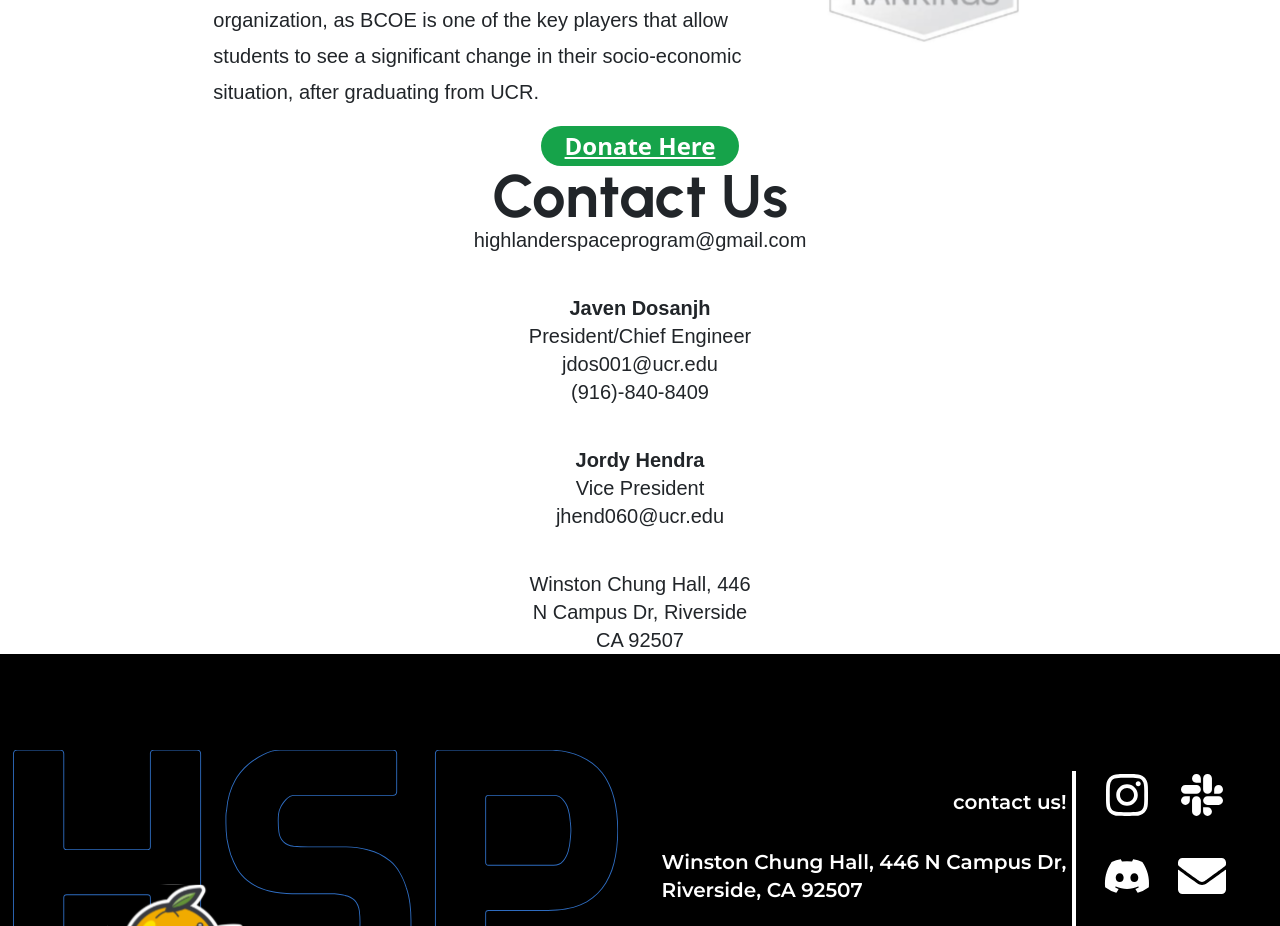
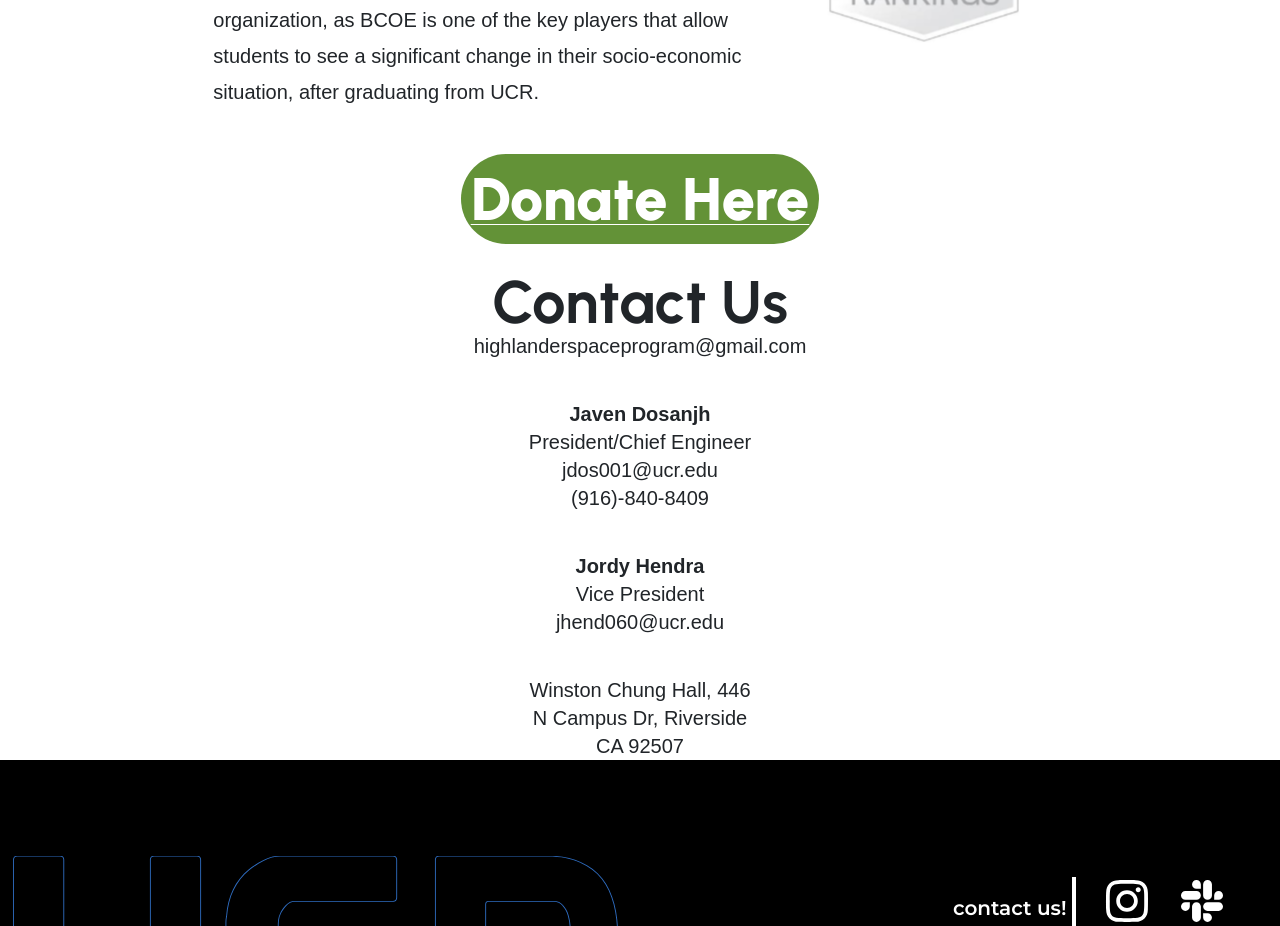
Before and after one commit to acm-ucr/hsp-website, a Next.js app: page /donate in a window 1280 px wide. Shown: the part 1760-2686 px from the top of the page. Built offline with nearby package versions, Linux system fonts and the light colour scheme.

Commit message:
fixed donate button

```diff
--- a/src/components/donate/Donate.js
+++ b/src/components/donate/Donate.js
@@ -5,7 +5,7 @@ const Donate = () => {
   return (
     <Link
       href="#"
-      className="bg-green-600 text-white text-2xl font-bold text-decoration-line: underline flex justify-center items-center rounded-3xl min-w-fit px-4 min-h-fit py-1 hover:scale-110"
+      className="bg-hsp-green text-white text-[60px] font-urbanist font-black underline flex justify-center items-center rounded-[40.5rem] w-[364] h-[81] my-7 px-2.5 py-0 decoration-1 underline-offset-4 hover:scale-110"
     >
       Donate Here
     </Link>
```
Also changed, not shown: 1 other file (tests, documents, lock files or other folders).
